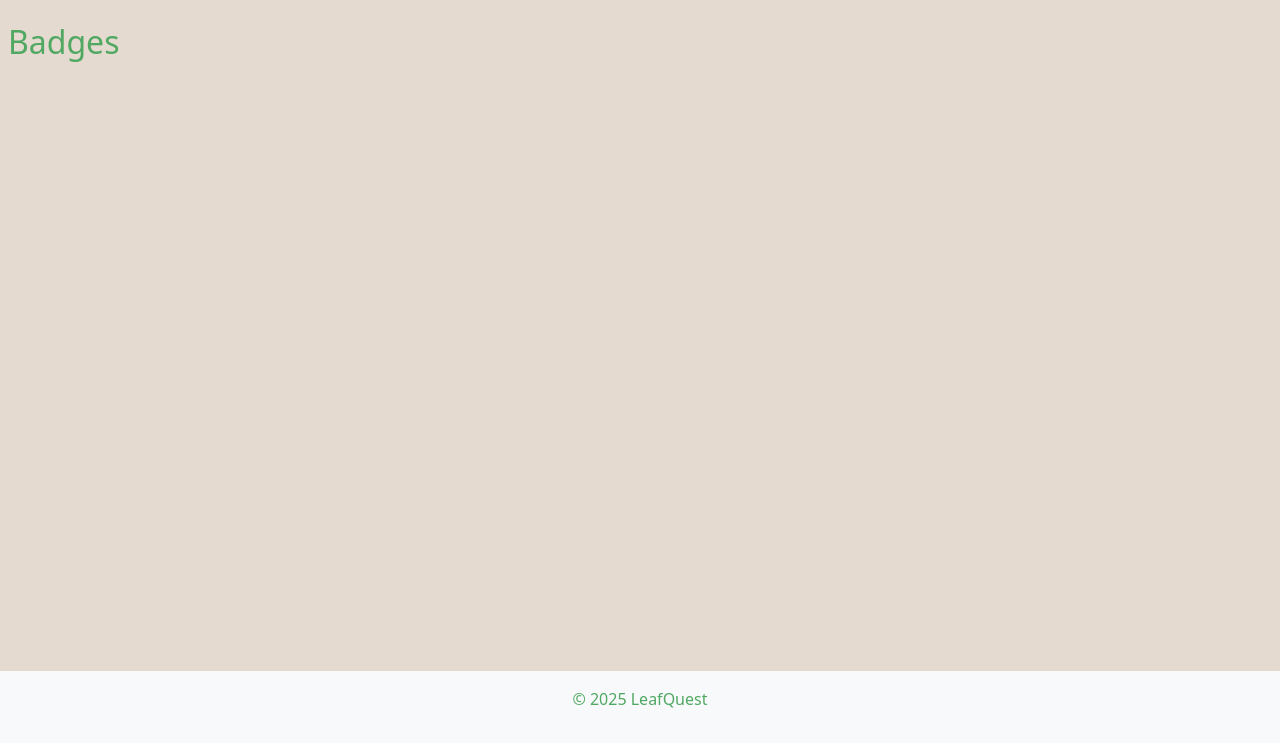
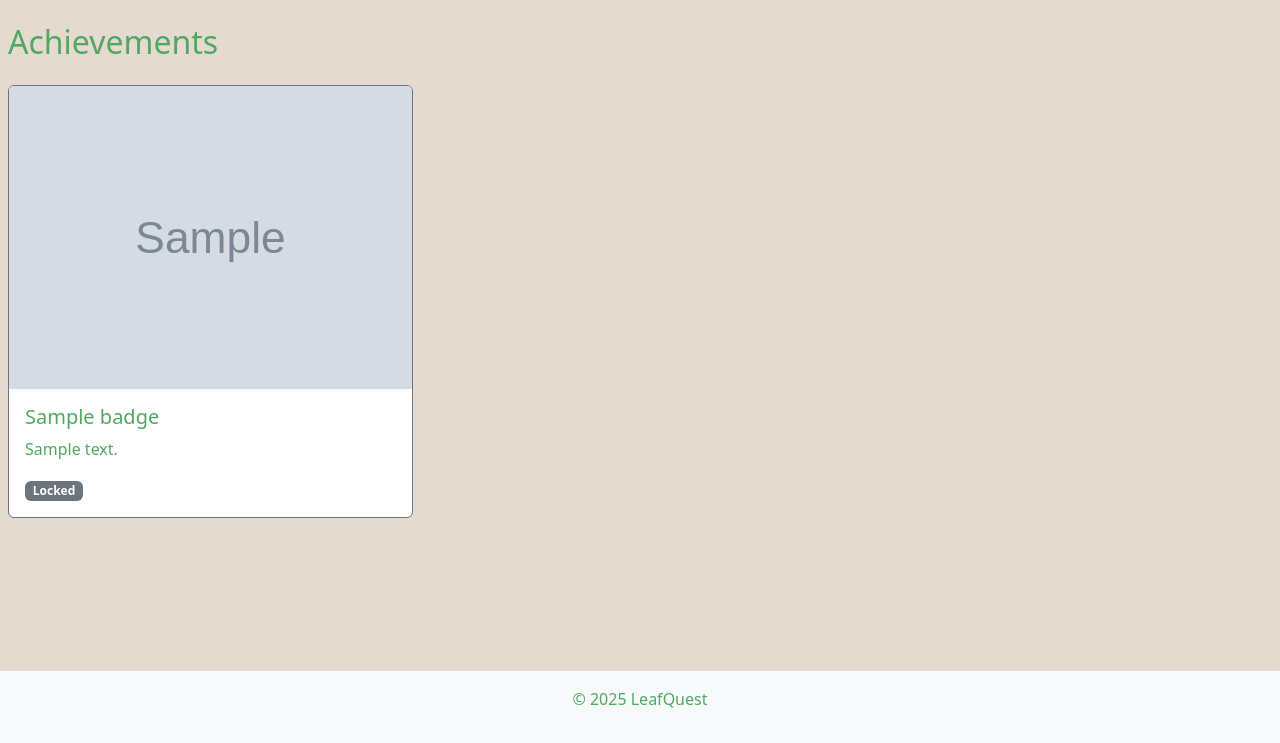
Before and after one commit to UCCS-SP25-CS4300-CS5300-1/Group-8-spring-2025, a Django app: template LeafQuest/home/templates/badges/index.html in a window 1280 px wide. Shown: the part 57-800 px from the top of the page. Run offline with Django 4.2, Linux system fonts and the light colour scheme; the template is opened without the code that fills it: most values are stand-ins (such as "Sample title", 1, 10 or a date in 2020); grey boxes marked "Sample" are stand-in pictures.

Commit message:
about page and badges page

```diff
--- a/LeafQuest/home/models/__init__.py
+++ b/LeafQuest/home/models/__init__.py
@@ -2,3 +2,4 @@ from django.db import models
 
 # import individual models here
 from .plant_model import Plant
+from .badge_model import Badge
--- a/LeafQuest/home/templates/badges/index.html
+++ b/LeafQuest/home/templates/badges/index.html
@@ -1,8 +1,30 @@
-
 {% extends "base.html" %}
 
 {% block title %}Badges - LeafQuest{% endblock %}
 
 {% block content %}
-    <h2>Badges</h2>
+<h2 class="mb-4">Achievements</h2>
+
+<div class="row">
+    {% for badge in all_badges %}
+        <div class="col-md-4 mb-4">
+            <div class="card {% if badge in user_badges %}border-success{% else %}border-secondary{% endif %}">
+                <img src="{{ badge.image.url }}"
+                     class="card-img-top {% if badge not in user_badges %}opacity-25{% endif %}"
+                     alt="{{ badge.name }}">
+                <div class="card-body">
+                    <h5 class="card-title">{{ badge.name }}</h5>
+                    <p class="card-text">{{ badge.description }}</p>
+                    {% if badge in user_badges %}
+                        <span class="badge bg-success">Unlocked</span>
+                    {% else %}
+                        <span class="badge bg-secondary">Locked</span>
+                    {% endif %}
+                </div>
+            </div>
+        </div>
+    {% empty %}
+        <p class="text-muted">No badges available yet. Keep exploring!</p>
+    {% endfor %}
+</div>
 {% endblock %}
--- a/LeafQuest/home/urls.py
+++ b/LeafQuest/home/urls.py
@@ -2,8 +2,9 @@ from django.urls import path
 from .views import *
 
 urlpatterns = [
-    path('api/', home_view, name="api"),
+    path('api/', home_view, name="api_home"),
     path('', home_view, name="home"),
+    path('api/profile', profile_view, name="api_profile"),
     path('profile', profile_view, name="profile"),
     path('capture', capture_view, name="capture"),
     path('plantdex', plantdex_view, name="plantdex"),
```
Also changed, not shown: LeafQuest/home/models/badge_model.py (added, +10 -0 lines), LeafQuest/home/templates/about/index.html (+26 -2 lines), LeafQuest/home/views/about.py (+21 -1 lines), LeafQuest/home/views/badges.py (+10 -1 lines), LeafQuest/home/migrations/0001_initial.py (added).
